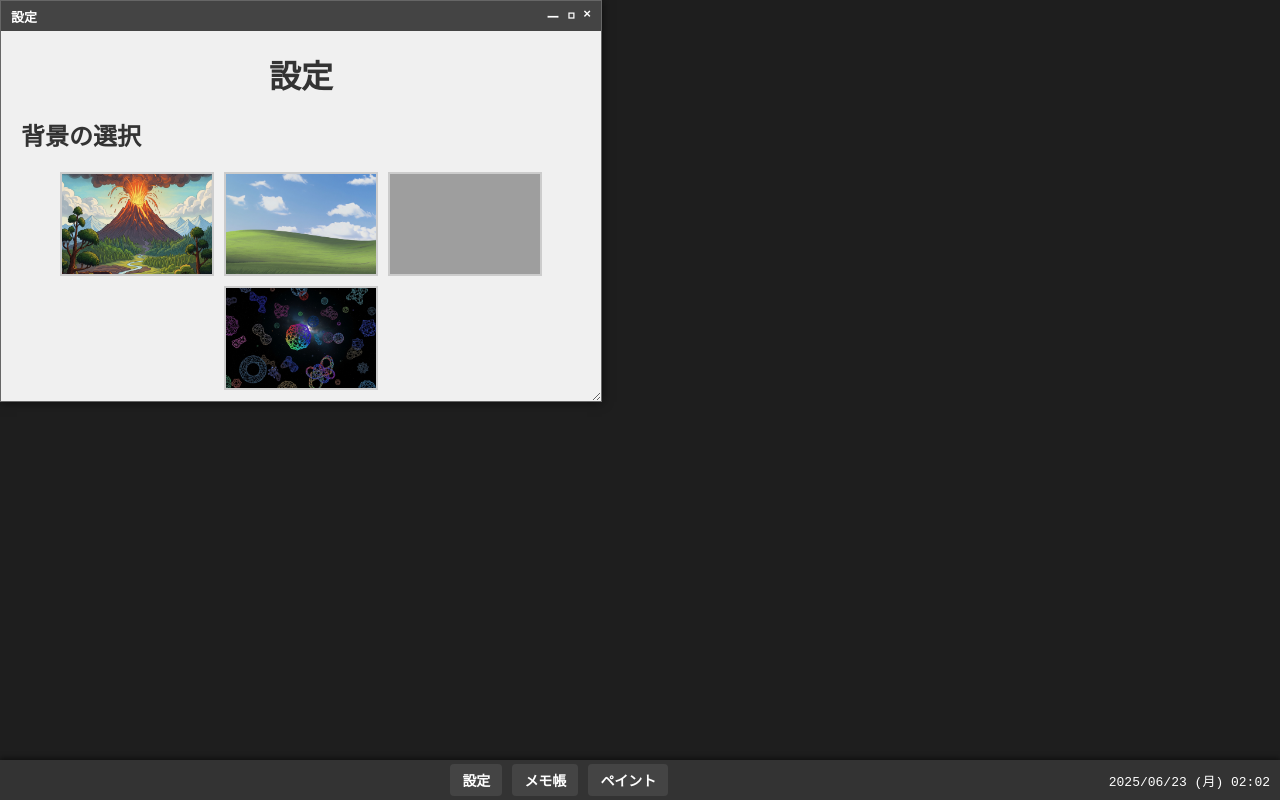
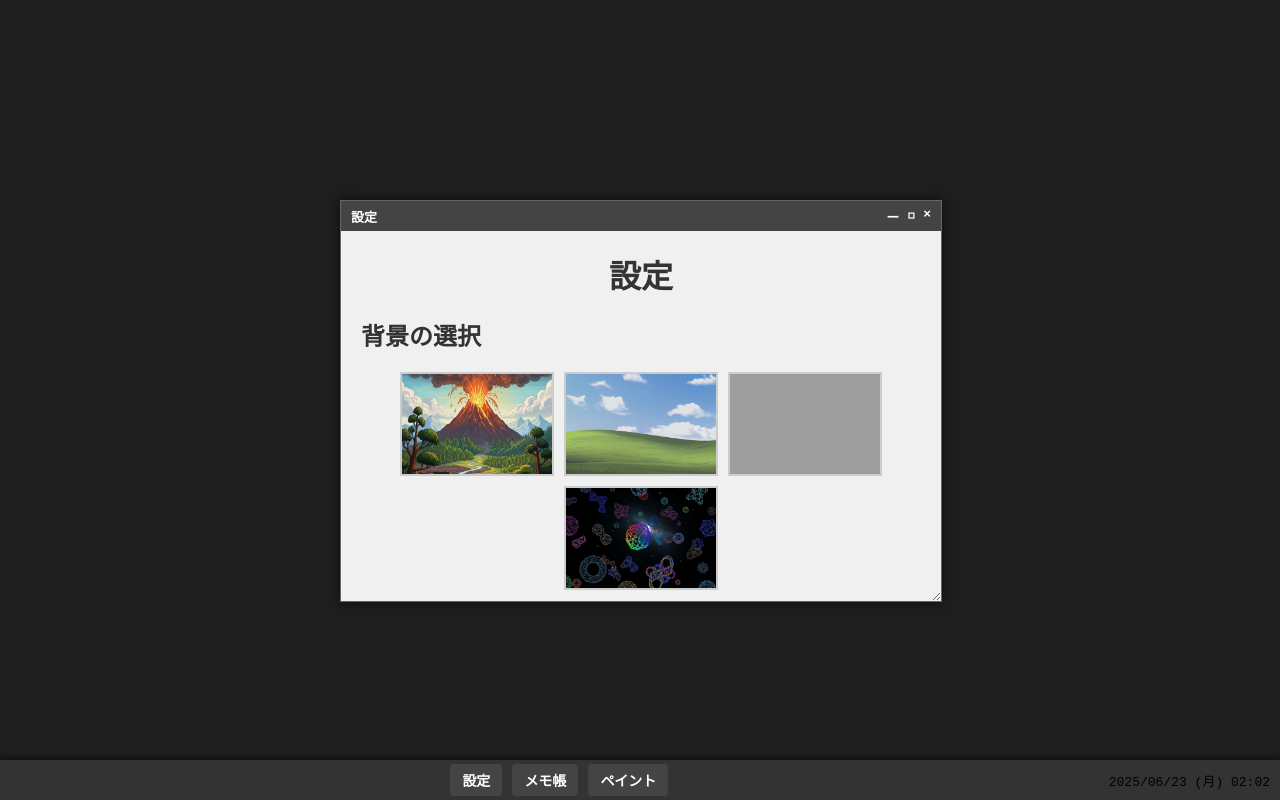
Before and after one commit to MaitomanDeluxe/ExampleOS, a plain HTML site: page ExampleOS.html in a window 1280 px wide. Both pictures are taken after a click on the button "設定". Drawn offline with Linux system fonts and the light colour scheme.

Commit message:
Update ExampleOS.html

```diff
--- a/ExampleOS.html
+++ b/ExampleOS.html
@@ -69,7 +69,6 @@
       padding: 0 10px;
       box-shadow: 0 -2px 5px rgba(0, 0, 0, 0.5);
       z-index: 9999;
-      color: #fff;
     }
     .taskbar .left, .taskbar .center, .taskbar .right {
       display: flex;
@@ -156,34 +155,35 @@
     function updateClock() {
       const now = new Date();
       const days = ['日','月','火','水','木','金','土'];
-      const taskbar = document.getElementById('taskbar');
-      const clock = document.getElementById('clock');
-      const dark = getComputedStyle(taskbar).backgroundColor;
-      clock.style.color = '#fff'; // default white, could adapt later
-      clock.innerText = `${now.getFullYear()}/${String(now.getMonth()+1).padStart(2,'0')}/${String(now.getDate()).padStart(2,'0')} (${days[now.getDay()]}) ${String(now.getHours()).padStart(2,'0')}:${String(now.getMinutes()).padStart(2,'0')}`;
+      document.getElementById('clock').innerText = `${now.getFullYear()}/${String(now.getMonth()+1).padStart(2,'0')}/${String(now.getDate()).padStart(2,'0')} (${days[now.getDay()]}) ${String(now.getHours()).padStart(2,'0')}:${String(now.getMinutes()).padStart(2,'0')}`;
     }
     setInterval(updateClock, 1000);
     updateClock();
 
-    function openWindow(src, title) {
+    function openWindow(url, titleText) {
       const win = document.createElement('div');
       win.className = 'window';
+      win.style.top = `${(window.innerHeight - 400) / 2}px`;
+      win.style.left = `${(window.innerWidth - 600) / 2}px`;
       win.innerHTML = `
         <div class="title-bar">
-          ${title}
+          ${titleText}
           <div class="controls">
-            <span onclick="this.closest('.window').style.display='none'">ー</span>
+            <span onclick="minimizeWindow(this)">ー</span>
             <span onclick="maximizeWindow(this)">◽︎</span>
-            <span onclick="this.closest('.window').remove()">×</span>
+            <span onclick="closeWindow(this)">×</span>
           </div>
         </div>
         <div class="iframe-container">
-          <iframe src="${src}"></iframe>
+          <iframe src="${url}"></iframe>
         </div>
       `;
       document.body.appendChild(win);
     }
 
+    function minimizeWindow(btn) {
+      btn.closest('.window').style.display = 'none';
+    }
     function maximizeWindow(btn) {
       const win = btn.closest('.window');
       win.style.top = '0px';
@@ -191,6 +191,9 @@
       win.style.width = '100vw';
       win.style.height = 'calc(100vh - 40px)';
     }
+    function closeWindow(btn) {
+      btn.closest('.window').remove();
+    }
   </script>
 </body>
 </html>
```
